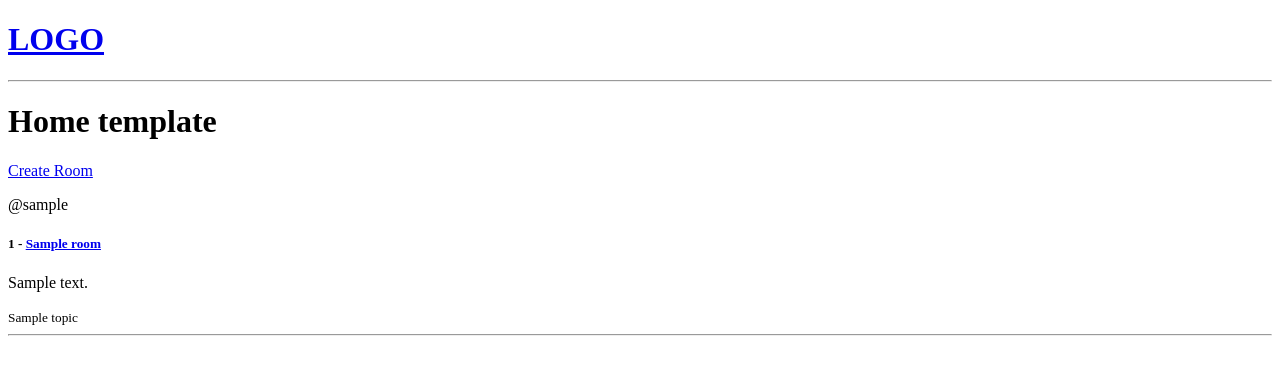
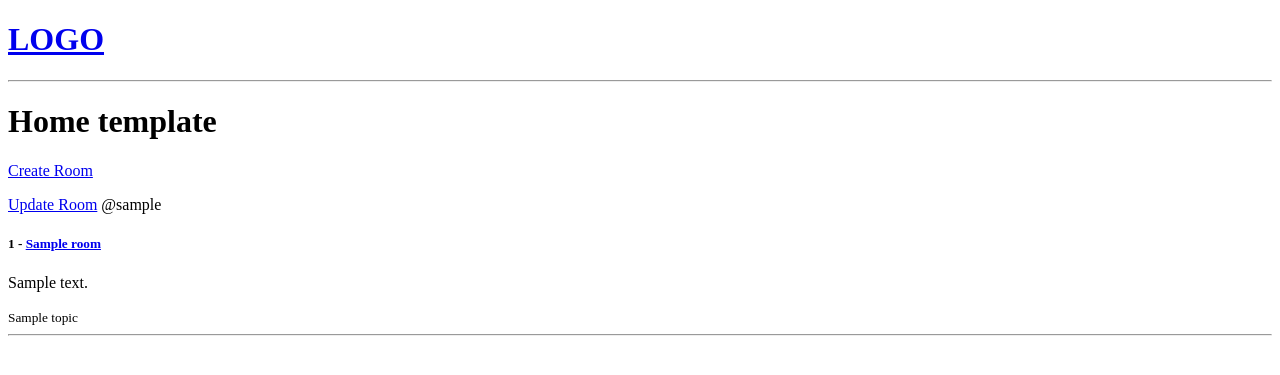
Before and after one commit to lalainafr/Django-laxDiscord, a Django app: template templates/home.html in a window 1280 px wide. Shown: the top 375 px of the page. Run offline with Django 5.2, Linux system fonts and the light colour scheme; the template is opened without the code that fills it: most values are stand-ins (such as "Sample title", 1, 10 or a date in 2020).

Commit message:
CRUD: create - update room

```diff
--- a/base/urls.py
+++ b/base/urls.py
@@ -6,5 +6,6 @@ urlpatterns = [
     path('room/<str:pk>/', views.room, name="room"),
     # on passe une valeur dynamique dans l'url (primary key)
 
-    path('create-room/', views.createRoom, name="create-room")
+    path('create-room/', views.createRoom, name="create-room"),
+    path('update-room/<str:pk>', views.updateRoom, name="update-room")
 ]
--- a/templates/home.html
+++ b/templates/home.html
@@ -6,12 +6,16 @@
 <h1>Home template</h1>
 
 <div>
-    <a href={% url 'create-room' %}>Create Room</a>
+    <!-- # rediriger vers create-room  -->
+    <a href="{% url 'create-room' %}"">Create Room</a>
     <p></p>
 
     <div>
         {% for room in rooms %}
-            <div>
+        <div>
+            <!-- # rediriger vers update-room avec room.id en parametre     -->
+            <a href="{% url 'update-room' room.id %}">Update Room</a>
+
                 <!-- Faire un query à partir du modele parent (room) -->
                 <span>@{{room.host.username}}</span>
                 <h5> {{room.id}} -
```
Also changed, not shown: base/views.py (+22 -0 lines), db.sqlite3.
